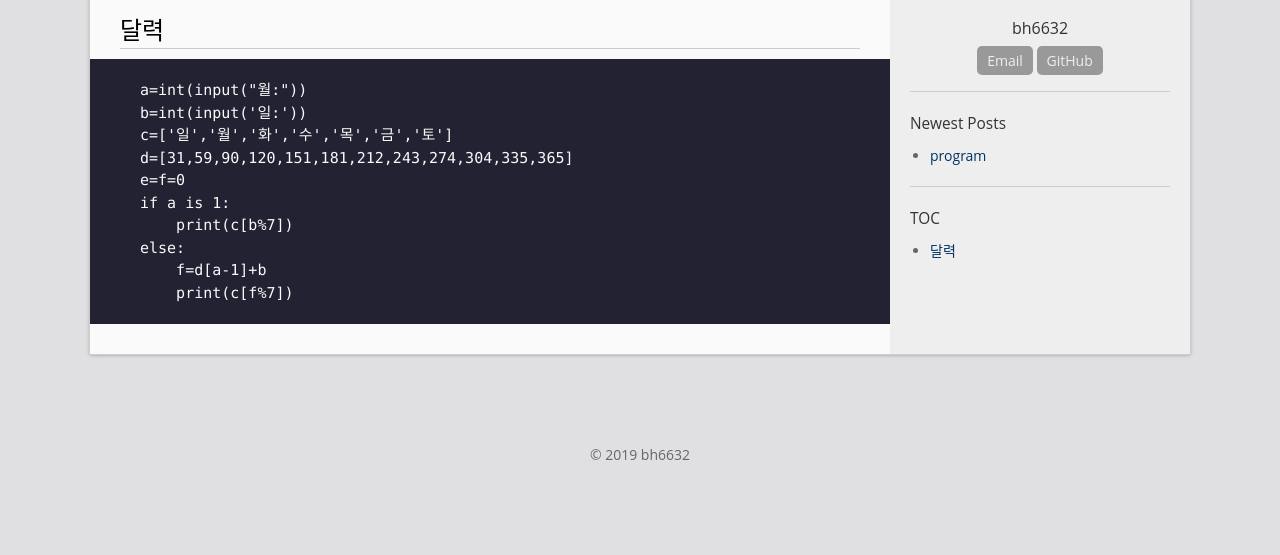
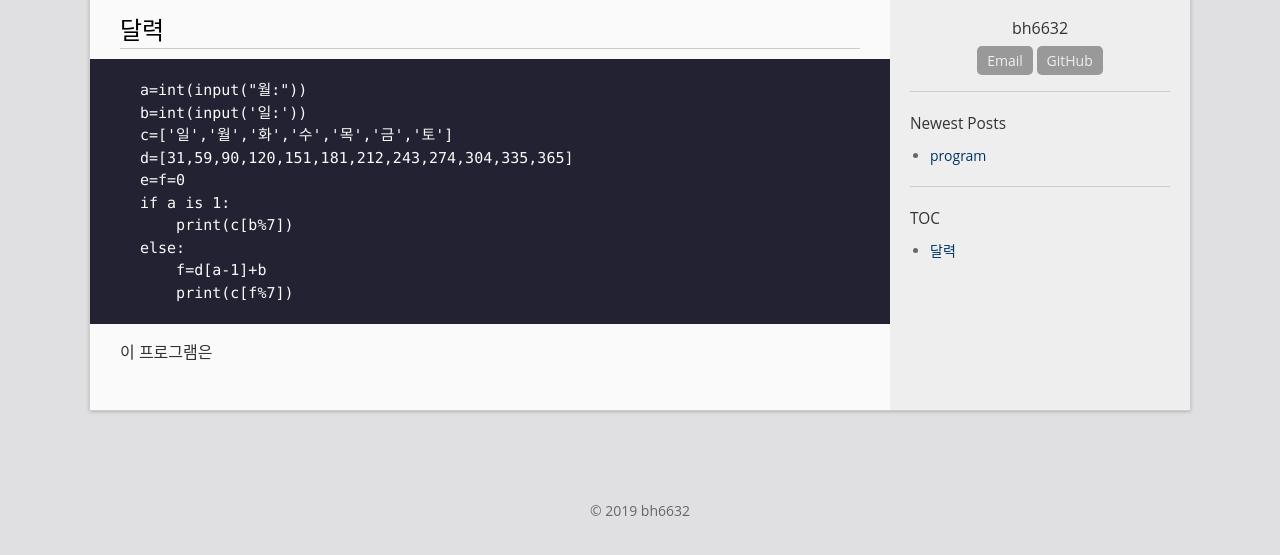
Before and after one commit to bh6366632/bh6366632.github.com, a Jekyll site: the page built from _posts/2019-09-21-달력.md, in a window 1280 px wide, cut to the strip 261-816 px from the top of the page. Built offline with Jekyll 4.4.1, drawn with Linux system fonts in a browser that asks for light colours.

Commit message:
Update 2019-09-21-달력.md

````diff
--- a/_posts/2019-09-21-달력.md
+++ b/_posts/2019-09-21-달력.md
@@ -20,3 +20,4 @@ else:
     f=d[a-1]+b
     print(c[f%7])
 ```
+이 프로그램은
````
